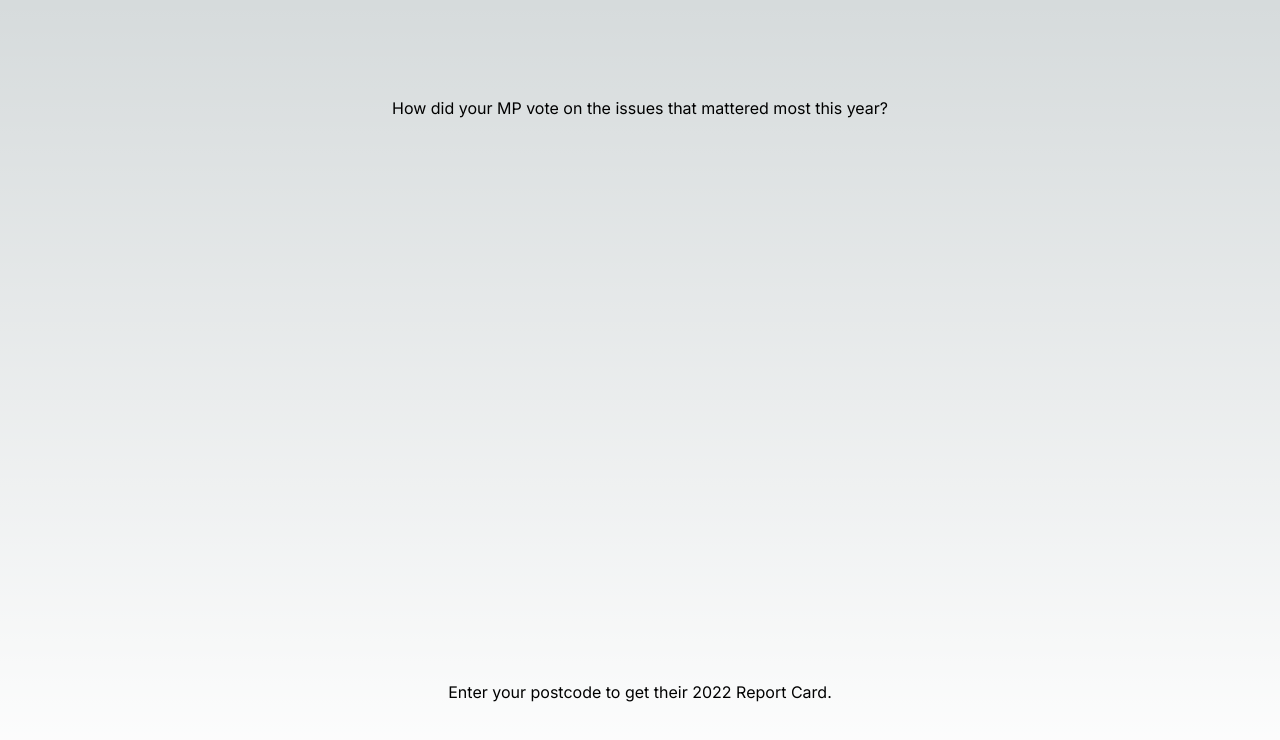
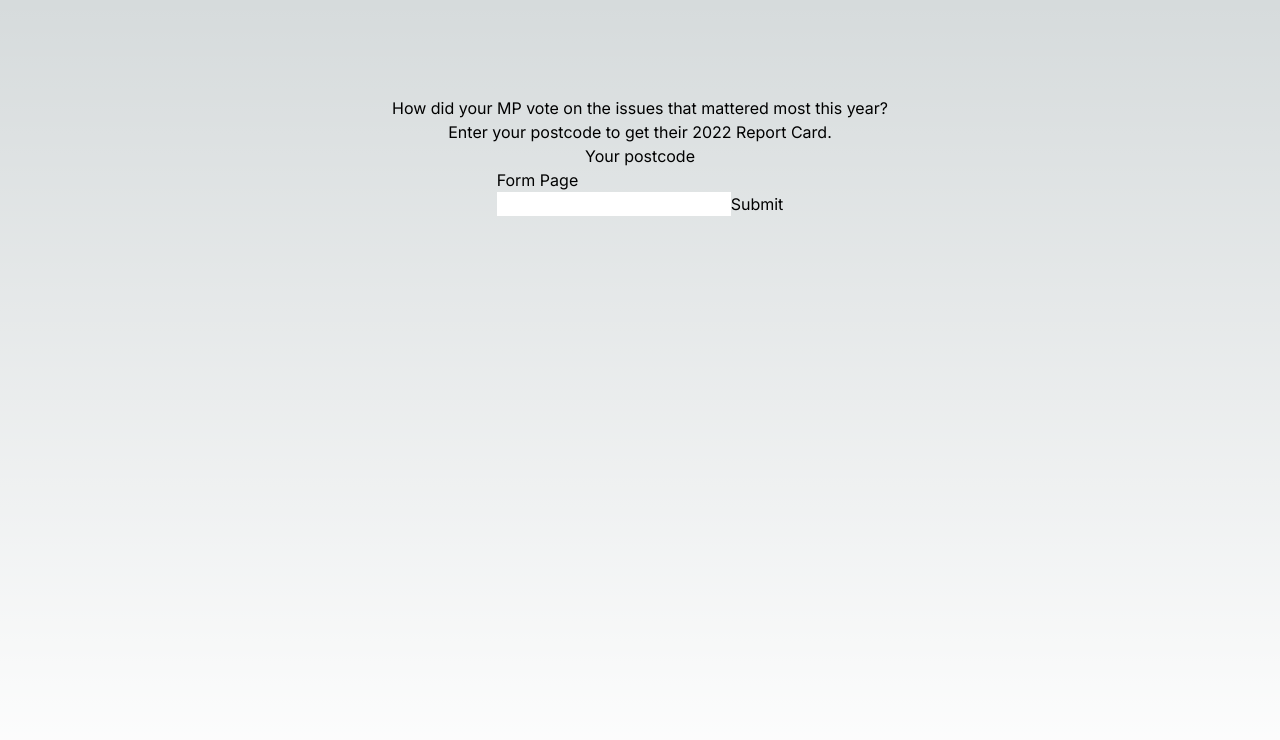
Before and after one commit to leoriviera/mpscorecard, a Next.js app: page / in a window 1280 px wide. Shown: the top 740 px of the page. Built offline with nearby package versions, Linux system fonts and the light colour scheme.

Commit message:
Added a form input

```diff
--- /dev/null
+++ b/src/pages/PostcodeInput.tsx
@@ -0,0 +1,21 @@
+import { useState, FormEvent } from "react";
+
+const PostcodeInput: React.FC = () => {
+  const [postcode, setPostcode] = useState<string>();
+
+  const handleSubmit = (e: FormEvent) => {
+    e.preventDefault();
+  };
+
+  return (
+    <div>
+      <h1>Form Page</h1>
+      <form onSubmit={handleSubmit}>
+        <input name="Postcode" placeholder="" />
+        <button type="submit">Submit</button>
+      </form>
+    </div>
+  );
+};
+
+export default PostcodeInput;
--- a/src/pages/index.tsx
+++ b/src/pages/index.tsx
@@ -1,6 +1,6 @@
-import Image from "next/image";
 import { Inter } from "next/font/google";
 import { useEffect } from "react";
+import PostcodeInput from "./PostcodeInput";
 
 const inter = Inter({ subsets: ["latin"] });
 
@@ -26,10 +26,12 @@ export default function Home() {
 
   return (
     <main
-      className={`flex min-h-screen flex-col items-center justify-between p-24 ${inter.className}`}
+      className={`flex min-h-screen flex-col items-center p-24 ${inter.className}`}
     >
       <h1>How did your MP vote on the issues that mattered most this year?</h1>
       <h2>Enter your postcode to get their 2022 Report Card.</h2>
+      <div>Your postcode</div>
+      <PostcodeInput />
     </main>
   );
 }
```
